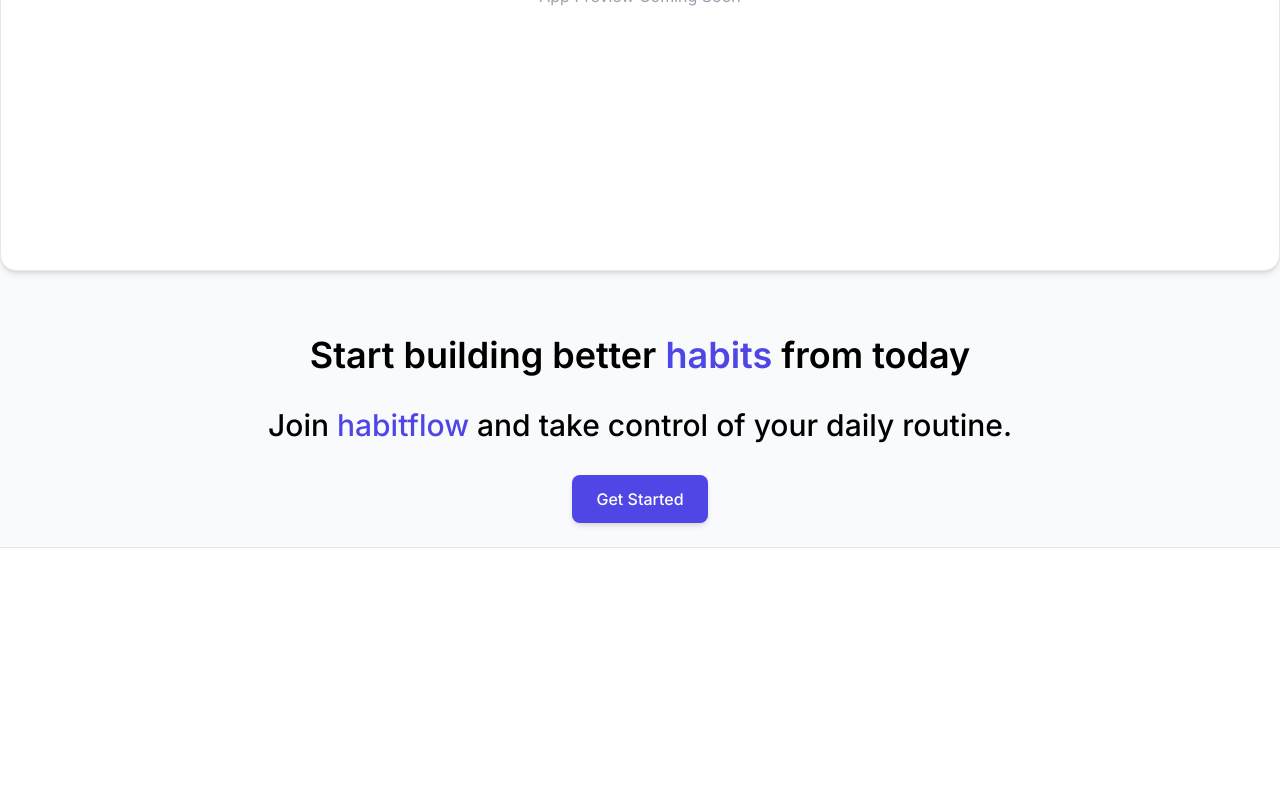
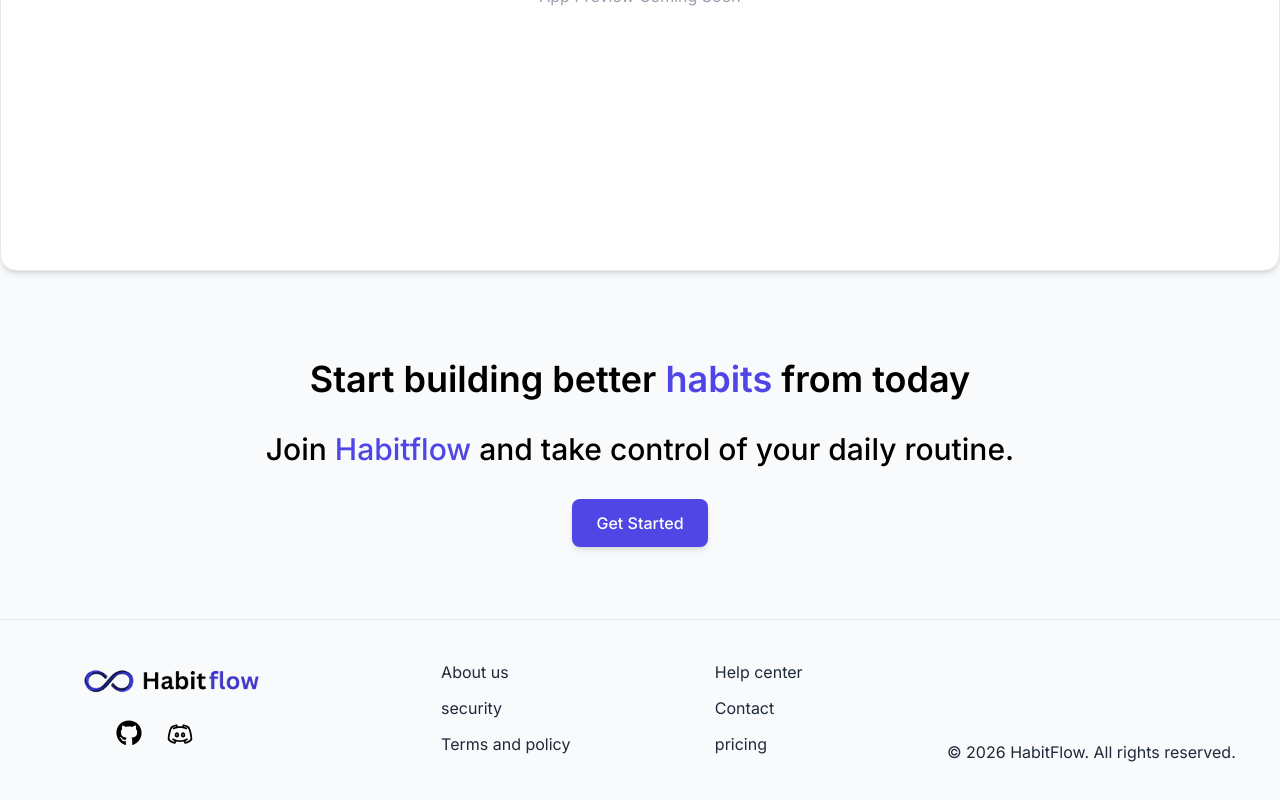
Before and after one commit to Ketancodes/habitflow, a React (Vite) app: page / in a window 1280 px wide. Shown: the part 1286-2086 px from the top of the page. Before the commit the page ends 1834 px from the top, so only its background shows below. Built offline with nearby package versions, Linux system fonts and the light colour scheme.

Commit message:
Footer was built ,clean and minimalistic

```diff
--- a/package.json
+++ b/package.json
@@ -15,6 +15,7 @@
     "lucide-react": "^0.576.0",
     "react": "^19.2.0",
     "react-dom": "^19.2.0",
+    "react-icons": "^5.6.0",
     "react-router-dom": "^7.13.1",
     "tailwindcss": "^4.2.1"
   },
--- a/src/components/Cta.jsx
+++ b/src/components/Cta.jsx
@@ -1,7 +1,7 @@
 export default function Cta() {
   return (
     <>
-      <section className="w-full py-6">
+      <section className="w-full py-12">
         <div className="text-center">
           <h2 className="text-4xl font-semibold">
             Start building better{" "}
@@ -13,12 +13,12 @@ export default function Cta() {
           <p className="text-3xl font-medium mt-8">
             Join{" "}
             <span className="text-3xl font-medium text-[#4f46e5]">
-              habitflow
+              Habitflow
             </span>{" "}
             and take control of your daily routine.
           </p>
           <button
-            className=" mt-8 inline-flex items-center justify-center h-12 px-6 text-base font-medium text-white rounded-lg bg-[#4f46e5] shadow-md transition-all duration-200
+            className=" mt-8 inline-flex items-center justify-center h-12 px-6 cursor-pointer text-base font-medium text-white rounded-lg bg-[#4f46e5] shadow-md transition-all duration-200
             hover:bg-[#4338ca] hover:-translate-y-0.5 active:translate-y-0.5 active:shadow-inner focus:outline-none focus:ring-2 focus:ring-[#4f46e5]/40"
           >
             Get Started
--- a/src/components/Footer.jsx
+++ b/src/components/Footer.jsx
@@ -1,8 +1,41 @@
+import logo from "../assets/habit-logo-removebg-preview.png";
+import { FaGithub } from "react-icons/fa";
+import { AiOutlineDiscord } from "react-icons/ai";
 export default function Footer() {
+  const footerHover =
+    "cursor-pointer inline-flex w-fit relative transition-all duration-200 ease-out hover:text-black  after:content-[''] after:absolute after:left-0 after:bottom-[-3px] after:w-full after:h-[1.5px] after:bg-black after:scale-x-0 after:origin-left after:transition-transform after:duration-300 hover:after:scale-x-100";
   return (
     <>
-      <footer className="w-full bg-[#f8fafc] border-b border-b-[#e9e6e6]">
-        <div></div>
+      <footer className="w-full bg-[#f8fafc] border-t border-gray-200 py-10 mt-6 flex gap-14 justify-around">
+        <div className="max-w-[98%]  px-8 flex flex-col">
+          <div>
+            <img src={logo} alt="HabitFlow logo" className="h-10 w-auto mb-5" />
+            <div className="flex gap-6 ml-10 ">
+              <a
+                href="https://github.com/Ketancodes"
+                className="transition hover:scale-110"
+              >
+                <FaGithub size={26} />
+              </a>
+              <a href="" className="transition hover:scale-110">
+                <AiOutlineDiscord size={28} />
+              </a>
+            </div>
+          </div>
+        </div>
+        <div className="text-gray-800 text-md flex flex-col gap-3">
+          <p className={footerHover}>About us</p>
+          <p className={footerHover}>security</p>
+          <p className={footerHover}>Terms and policy</p>
+        </div>
+        <div className="text-gray-800 text-md flex flex-col gap-3 ">
+          <p className={footerHover}>Help center</p>
+          <p className={footerHover}>Contact</p>
+          <p className={footerHover}>pricing</p>
+        </div>
+        <div className="text-center text-md text-gray-800 pb-6 mt-20">
+          © {new Date().getFullYear()} HabitFlow. All rights reserved.
+        </div>
       </footer>
     </>
   );
--- a/src/components/Herosection.jsx
+++ b/src/components/Herosection.jsx
@@ -1,6 +1,6 @@
 export default function Herosection() {
   const primaryButton =
-    "inline-flex items-center justify-center h-12 px-6 text-base font-medium text-white rounded-lg bg-[#4f46e5] shadow-md transition-all duration-200 hover:bg-[#4338ca] hover:-translate-y-0.5 active:translate-y-0.5 active:shadow-inner focus:outline-none focus:ring-2 focus:ring-[#4f46e5]/40";
+    "inline-flex items-center justify-center h-12 px-6 cursor-pointer text-base font-medium text-white rounded-lg bg-[#4f46e5] shadow-md transition-all duration-200 hover:bg-[#4338ca] hover:-translate-y-0.5 active:translate-y-0.5 active:shadow-inner focus:outline-none focus:ring-2 focus:ring-[#4f46e5]/40";
   return (
     <>
       <div className="flex flex-col items-center mt-28">
```
Also changed, not shown: 1 other file (tests, documents, lock files or other folders).
